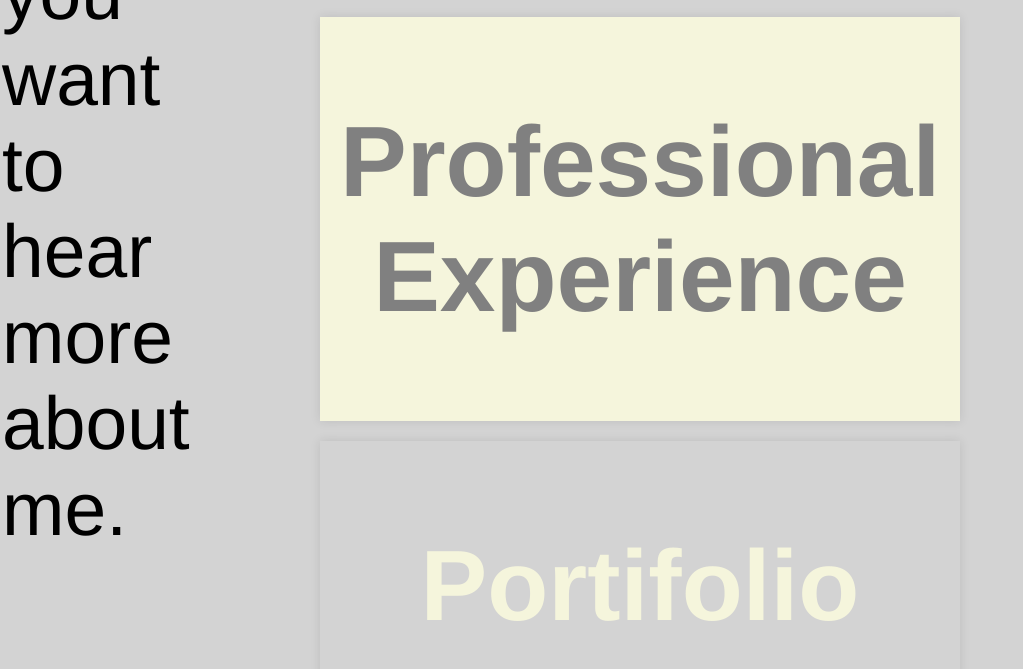
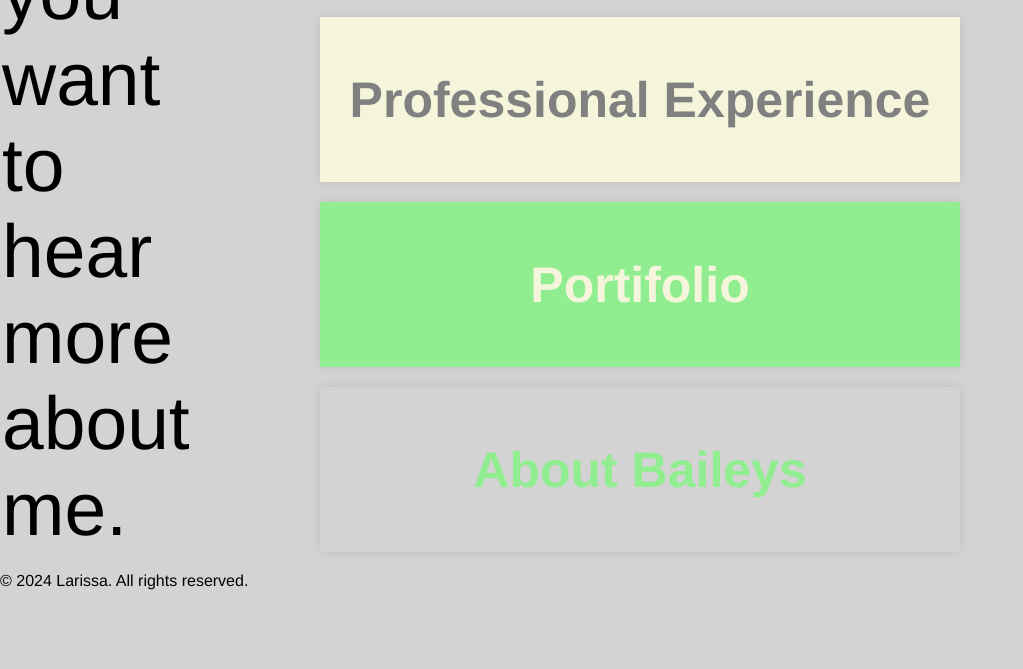
Before and after one commit to Larissa-oa/larissa-oa.github.com, a plain HTML site: page index.html in a window 1280 px wide. Shown: the part 1061-1730 px from the top of the page, without its empty margins (0-1023 px from the left). Drawn offline with Linux system fonts and the light colour scheme.

Commit message:
Update index.css

```diff
--- a/index.css
+++ b/index.css
@@ -39,8 +39,9 @@ Header {
             box-shadow: 0px 0px 10px rgba(0, 0, 0, 0.1);
             margin: 20px auto;
             text-align: center;
-            font-size:50px;
+            font-size:25px;
             color:grey;
+    font-family:helvetica;
 }
 
 #box1{
@@ -48,12 +49,13 @@ Header {
             padding: 20px;
             border: 2px solid
             border-radius: 10px;
-            background-color: lightbrown;
+            background-color: lightgreen;
             box-shadow: 0px 0px 10px rgba(0, 0, 0, 0.1);
             margin: 20px auto;
             text-align: center;
-            font-size:50px;
+            font-size:25px;
             color:beige;
+    font-family:helvetica;
 }
 
 #box2{
@@ -61,12 +63,13 @@ Header {
             padding: 20px;
             border: 2px solid
             border-radius: 10px;
-            background-color:lightgrey;
+            background-color: lightgrey;
             box-shadow: 0px 0px 10px rgba(0, 0, 0, 0.1);
             margin: 20px auto;
             text-align: center;
-            font-size: 50px;
-            color:lightbrown;
+            font-size: 25px;
+            color:lightgreen;
+    font-family:helvetica;
 }
 
 #dev{
```
